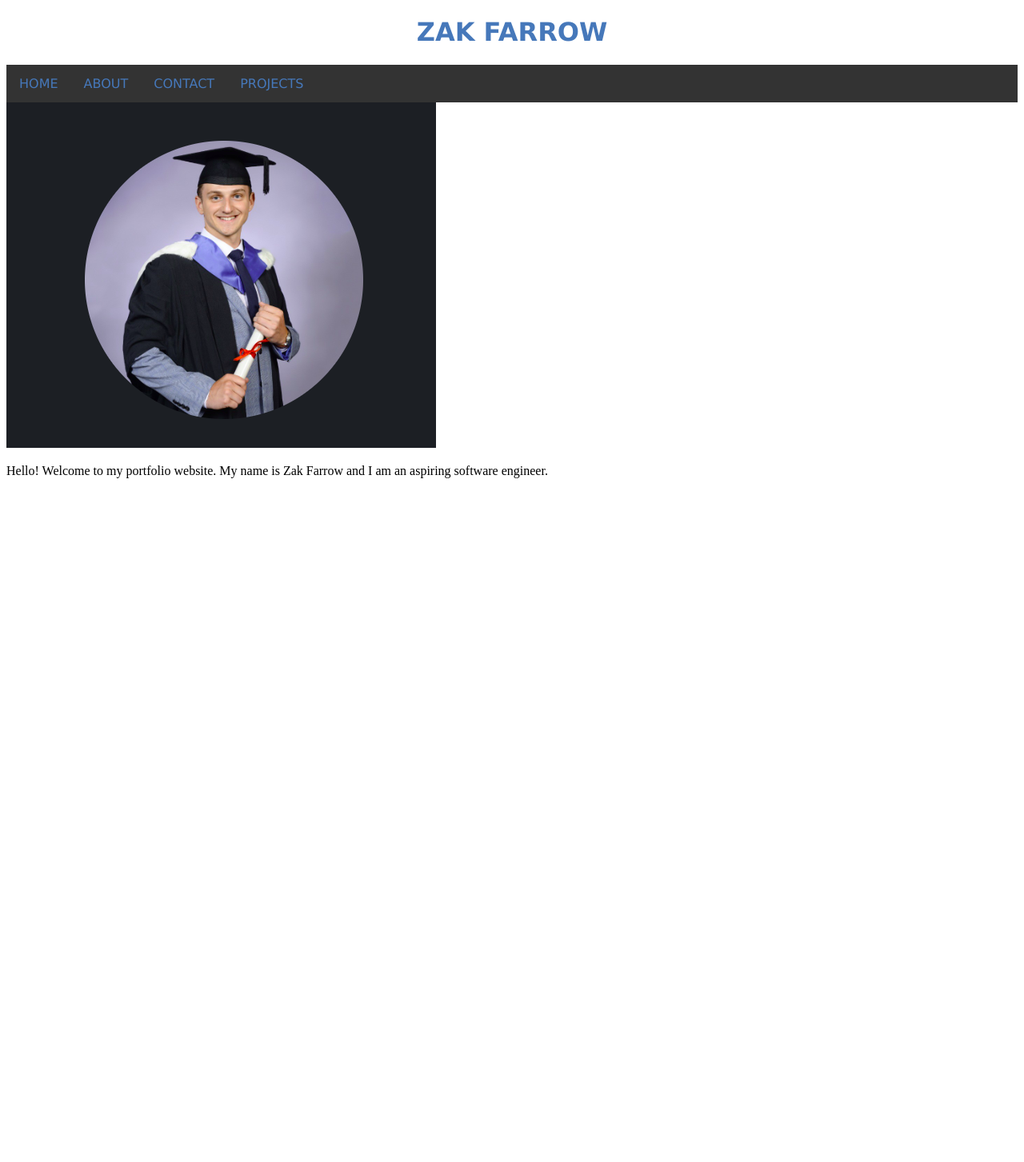
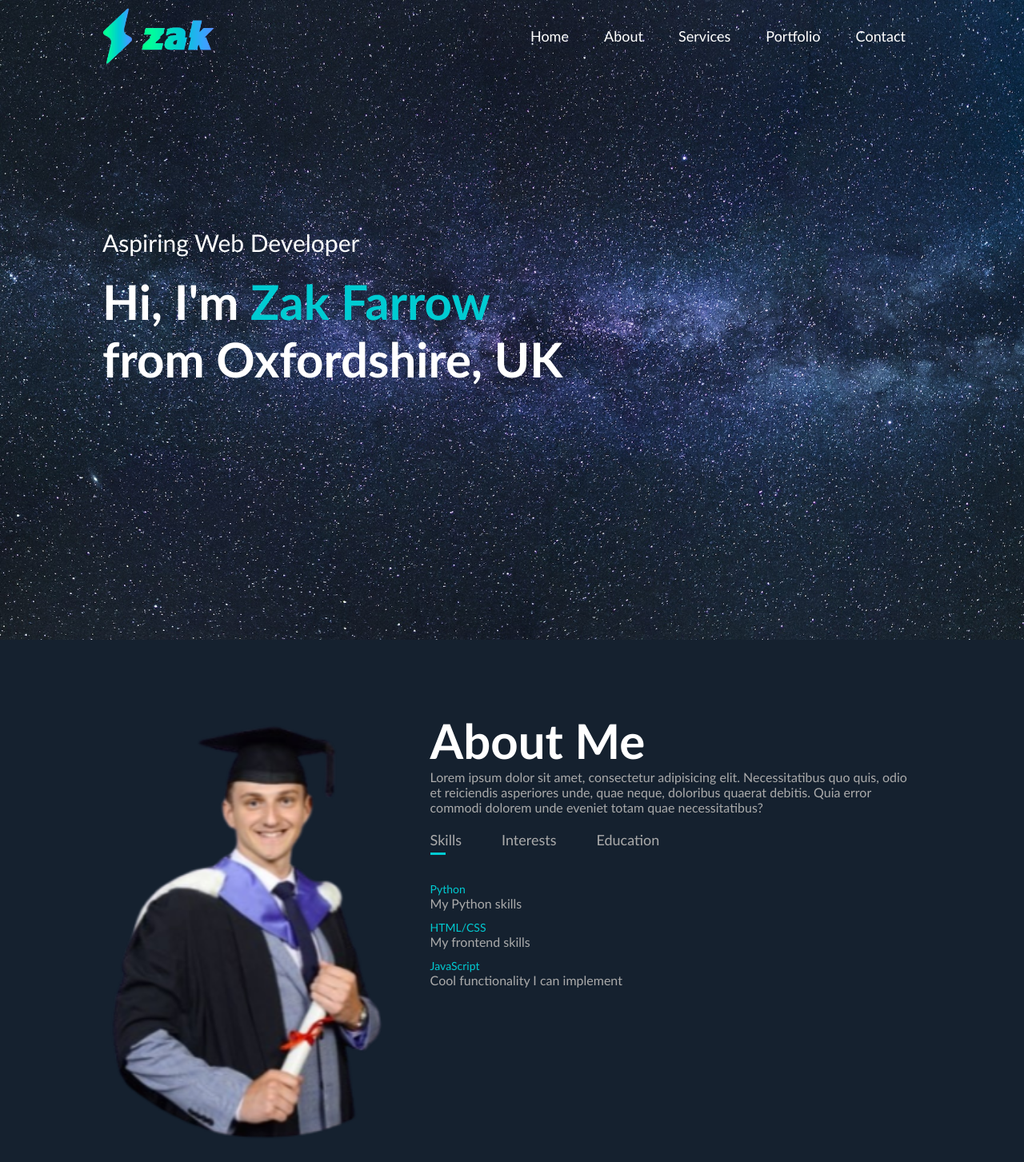
Before and after one commit to zakfarrow/my-website, a plain HTML site: page index.html in a window 1280 px wide. Shown: the top 1453 px of the page at 80% size. Before the commit the page ends 800 px from the top, so only its background shows below. Drawn offline with Linux system fonts and the light colour scheme.

Commit message:
first implementation of the website with a design.

```diff
--- a/index.html
+++ b/index.html
@@ -3,25 +3,114 @@
 <head>
     <meta charset="UTF-8">
     <meta name="viewport" content="width=device-width, initial-scale=1.0">
-    <title>My portfolio</title>
+    <title>My Portfolio</title>
+    <link rel="stylesheet" href="styles.css">
 </head>
-<body style="background-color: rgb(255, 255, 255)">
-
-
-    <div class="header">
-        <h1>zak farrow</h1>
-        <ul>
-            <li><a href="http://127.0.0.1:5500/index.html">Home</a></li>
-            <li><a href="#">About</a></li>
-            <li><a href="#">Contact</a></li>
-            <li><a href="#">Projects</a></li>
-        </ul>
+<body>
+<div id="header">
+    <div class="container">
+        <nav>
+            <img src="images/logo.png" class="logo">
+            <ul>
+                <li><a href="#">Home</a></li>
+                <li><a href="#">About</a></li>
+                <li><a href="#">Services</a></li>
+                <li><a href="#">Portfolio</a></li>
+                <li><a href="#">Contact</a></li>
+            </ul>
+        </nav>
+        <div class="header-text">
+            <p>Aspiring Web Developer</p>
+            <h1>Hi, I'm <span>Zak Farrow</span><br>from Oxfordshire, UK</h1>
+        </div>
     </div>
 
-    <img src="images/gradpic.png" alt="Male boxer">
+</div>
 
-    <p>Hello! Welcome to my portfolio website. My name is Zak Farrow and I am an aspiring software engineer.</p>
+<!----about---->
+<div id="about">
+    <div class="container">
+        <div class="row">
+            <div class="about-col-1">
+                <img src="images/gradpic-removebg-preview.png">
+            </div>
+            <div class="about-col-2">
+                <h1 class="sub-title">About Me</h1>
+                <p>Lorem ipsum dolor sit amet, consectetur adipisicing elit. Necessitatibus quo quis, odio et reiciendis asperiores
+                    unde, quae neque, doloribus quaerat debitis. Quia error commodi dolorem unde eveniet totam quae necessitatibus?</p>
+                <div class="tab-titles">
+                    <p class="tab-links active-link" onclick="opentab('skills')">Skills</p>
+                    <p class="tab-links" onclick="opentab('interests')">Interests</p>
+                    <p class="tab-links" onclick="opentab('education')">Education</p>
+                </div>
+                <div class="tab-contents active-tab" id="skills">
+                    <ul>
+                        <li><span>Python</span><br>My Python skills</li>
+                        <li><span>HTML/CSS</span><br>My frontend skills</li>
+                        <li><span>JavaScript</span><br>Cool functionality I can implement</li>
+                    </ul>
+                </div>
+                <div class="tab-contents" id="interests">
+                    <ul>
+                        <li><span>Football</span><br>Playing, watching etc</li>
+                        <li><span>Reading</span><br>Current book: Brave new world</li>
+                        <li><span>Music</span><br>Playing the guitar</li>
+                    </ul>
+                </div>
+                <div class="tab-contents" id="education">
+                    <ul>
+                        <li><span>University of Liverpool</span><br>Mathematics and Computer Science BSc (Joint Honours)</li>
+                        <li><span>Gosford Hill School (Oxfordshire)</span><br>A-levels: Maths, Psychology, Sports Science</li>
+                    </ul>
+                </div>
+            </div>
+        </div>
+    </div>
+</div>
 
+<!------contact------>
+
+<div id="services">
+    <div class="container">
+        <h1 class="sub-title">My Services</h1>
+        <div class="services-list">
+            <div>
+                <h2>Web Design</h2>
+                <p>Lorem ipsum dolor sit amet, consectetur adipisicing elit. Necessitatibus quo quis, odio et reiciendis asperiores
+                    unde, quae neque, doloribus quaerat debitis</p>
+                <a href="#">learn more</a>
+            </div>
+            <div>
+                <h2>UI/UX design</h2>
+                <p>Lorem ipsum dolor sit amet, consectetur adipisicing elit. Necessitatibus quo quis, odio et reiciendis asperiores
+                    unde, quae neque, doloribus quaerat debitis</p>
+                <a href="#">learn more</a>
+            </div>
+            <div>
+                <h2>App design</h2>
+                <p>Lorem ipsum dolor sit amet, consectetur adipisicing elit. Necessitatibus quo quis, odio et reiciendis asperiores
+                    unde, quae neque, doloribus quaerat debitis</p>
+                <a href="#">learn more</a>
+            </div>
+        </div>
+    </div>
+</div>
+
+<script>
+
+    var tablinks = document.getElementsByClassName("tab-links");
+    var tabcontents = document.getElementsByClassName("tab-contents");
+
+    function opentab(tabname){
+        for(tablink of tablinks){
+            tablink.classList.remove("active-link");
+        }
+        for(tabcontent of tabcontents){
+            tabcontent.classList.remove("active-tab");
+        }
+        event.currentTarget.classList.add("active-link");
+        document.getElementById(tabname).classList.add("active-tab")
+    }
+</script>
 </body>
-<link rel="stylesheet" href="styles.css">
 </html>
--- a/styles.css
+++ b/styles.css
@@ -1,46 +1,163 @@
-/* h1 {
-    display: flex;
-    width: 621px;
-    height: 207px;
-    flex-direction: column;
-    justify-content: center;
-    flex-shrink: 0;
-    color: #E8E8E8;
-    font-family: Saira Condensed;
-    font-size: 128px;
-    font-style: normal;
-    font-weight: 800;
-    line-height: 90%;
-    text-transform: uppercase;
-} */
-ul {
-    list-style-type: none;
-    margin: 0;
-    padding: 0;
-    overflow: hidden;
-    background-color: #333;
-  }
+*{
+  margin: 0;
+  padding: 0;
+  font-family: 'Trebuchet MS', 'Lucida Sans Unicode', 'Lucida Grande', 'Lucida Sans', Arial, sans-serif;
+}
 
-  li {
-    float: left;
-  }
+body {
+  background: #15212F;
+  color: #fff;
+}
 
-  li a {
-    display: block;
-    color: rgb(70, 120, 186);
-    text-align: center;
-    padding: 14px 16px;
-    text-decoration: none;
-  }
+#header {
+  width: 100%;
+  height: 100vh;
+  background-image: url(images/background-image.jpg);
+  background-size: cover;
+  background-position: center;
+}
 
-/* img {
-    width: 100px;
-    height: 100px;
-} */
+.container{
+  padding: 10px 10%;
+}
 
-.header {
-    color: rgb(70, 120, 186);
-    text-transform: uppercase;
-    text-align: center;
-    font-family: 'Lucida Sans', 'Lucida Sans Regular', 'Lucida Grande', 'Lucida Sans Unicode', Geneva, Verdana, sans-serif
+nav{
+  display: flex;
+  align-items: center;
+  justify-content: space-between;
+  flex-wrap: wrap;
 }
+
+.logo{
+  width: 140px;
+
+}
+
+nav ul li{
+  display: inline-block;
+  list-style: none;
+  margin: 10px 20px;
+}
+
+nav ul li a{
+  color: #fff;
+  text-decoration: none;
+  font-size: 18px;
+  position: relative;
+
+}
+
+nav ul li a::after{
+  content: '';
+  width: 0%;
+  height: 3px;
+  background: #00CBD2;
+  position: absolute;
+  left: 0;
+  bottom: -6px;
+  transition: 0.5s;
+
+}
+
+nav ul li a:hover::after{
+  width: 100%;
+}
+
+.header-text{
+  margin-top: 20%;
+  font-size: 30px;
+}
+
+.header-text h1{
+  font-size: 60px;
+  margin-top: 20px;
+
+}
+
+.header-text h1 span{
+  color: #00CBD2;
+}
+
+/*------about------*/
+#about{
+  padding: 80px 0;
+  color: #ababab;
+}
+.row{
+  display: flex;
+  justify-content: space-between;
+  flex-wrap: wrap;
+}
+
+.about-col-1{
+  flex-basis: 35%;
+}
+.about-col-1 img{
+  width: 100%;
+  border-radius: 15px;
+}
+.about-col-2{
+  flex-basis: 60%;
+
+}
+
+.sub-title{
+  font-size: 60px;
+  font-weight: 600;
+  color: #fff;
+}
+
+.tab-titles{
+  display: flex;
+  margin: 20px 0 40px;
+}
+
+.tab-links{
+  margin-right: 50px;
+  font-size: 18px;
+  font-weight: 500;
+  cursor: pointer;
+  position: relative;
+}
+.tab-links::after{
+  content: '';
+  width: 0;
+  height: 3px;
+  background: #00CBD2;
+  position: absolute;
+  left: 0;
+  bottom: -8px;
+  transition: 0.5s;
+}
+
+.tab-links.active-link::after{
+  width: 50%;
+}
+
+.tab-contents ul li{
+  list-style: none;
+  margin: 10px 0;
+}
+.tab-contents ul li span{
+  color: #00CBD2;
+  font-size: 14px;
+}
+.tab-contents{
+  display: none;
+}
+
+.tab-contents.active-tab{
+  display: block;
+}
+
+/*----services----*/
+
+#services{
+  padding: 30px 0;
+}
+.services-list{
+  display: grid;
+  grid-template-columns: repeat(auto-fit, minmax(250px, 1fr));
+  grid-gap: 40px;
+  margin-top: 50px;
+}
```
Also changed, not shown: images/background-image.jpg (added), images/gradpic-removebg-preview.png (added), images/gradpic.jpg (added), images/gradpic.png (deleted), images/logo.png (added), images/work-1.png (added), images/work-2.png (added), images/work-3.png (added), 1 other file.
